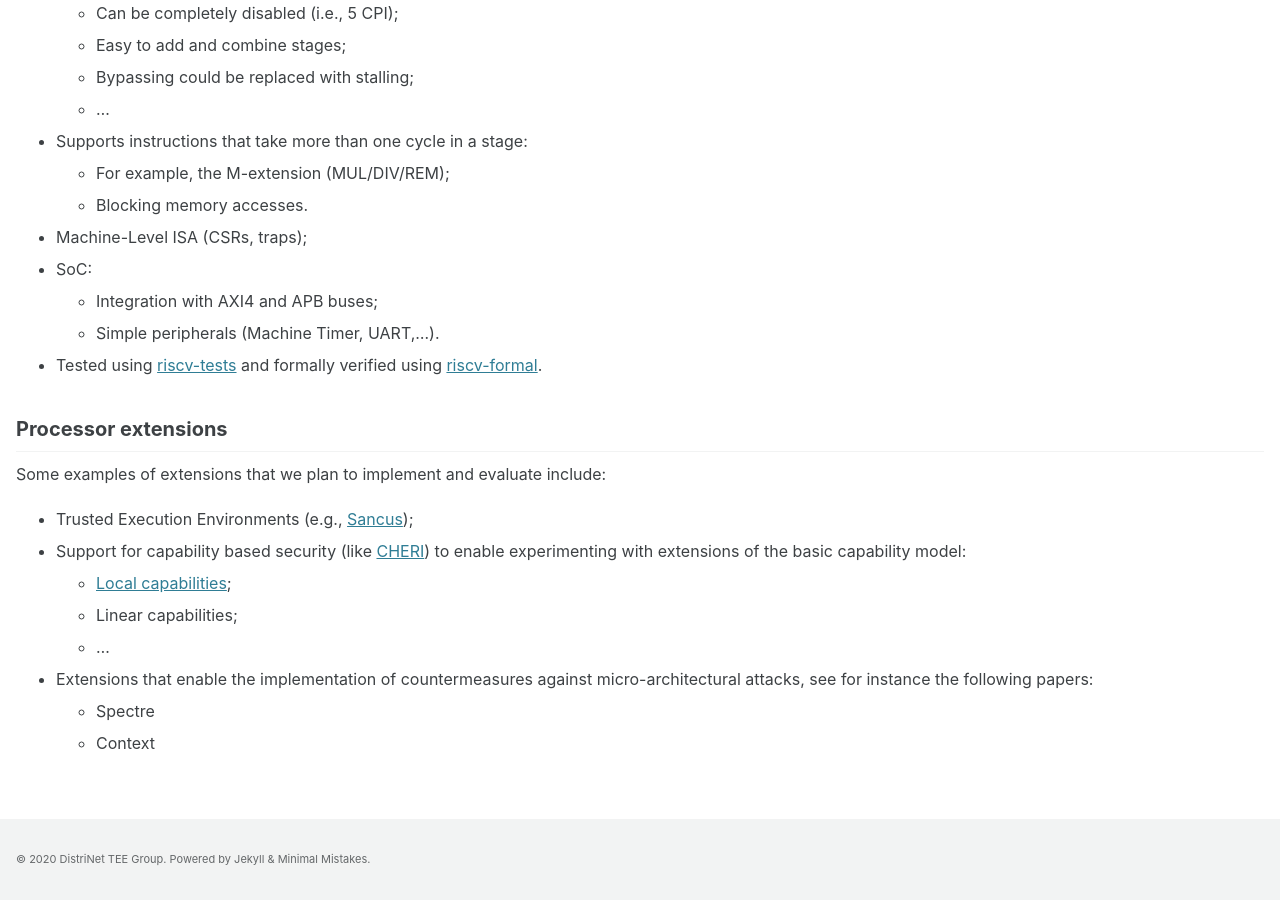
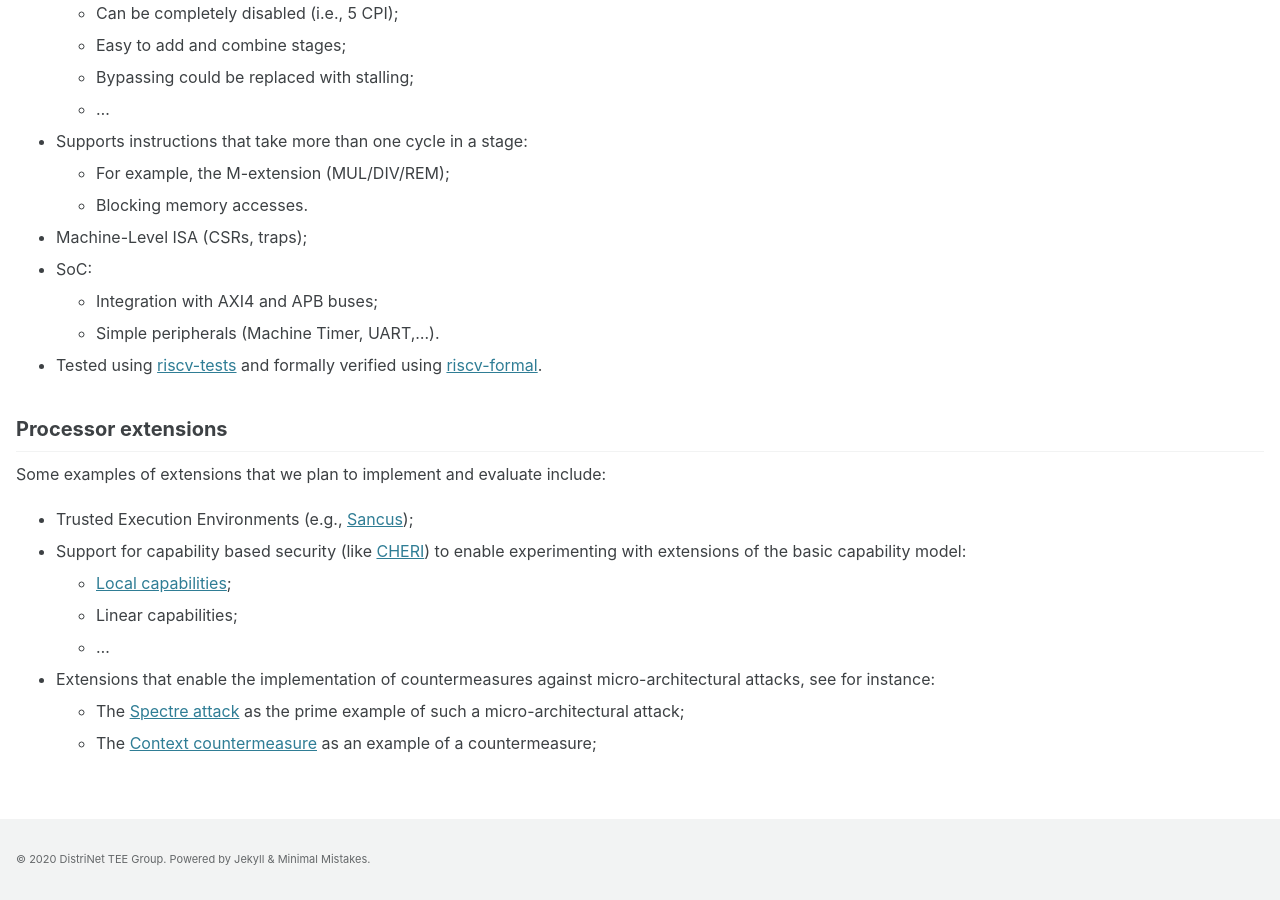
Before and after one commit to dnet-tee/dnet-tee.github.io, a Jekyll site: the page built from _pages/hwsw-codesign.md, in a window 1280 px wide and 900 px high, scrolled down 857 px. Built offline with Jekyll 4.4.1, drawn with Linux system fonts in a browser that asks for light colours; cached includes are drawn as plain includes; nearby versions of some CDN libraries.

Commit message:
added some refs

```diff
--- a/_pages/hwsw-codesign.md
+++ b/_pages/hwsw-codesign.md
@@ -71,6 +71,6 @@ Some examples of extensions that we plan to implement and evaluate include:
   - Linear capabilities;
   - ...
 
-- Extensions that enable the implementation of countermeasures against micro-architectural attacks, see for instance the following papers:
-  * Spectre
-  * Context
+- Extensions that enable the implementation of countermeasures against micro-architectural attacks, see for instance:
+  * The [Spectre attack](https://spectreattack.com/) as the prime example of such a micro-architectural attack;
+  * The [Context countermeasure](https://misc0110.net/files/context.pdf) as an example of a countermeasure;
```
